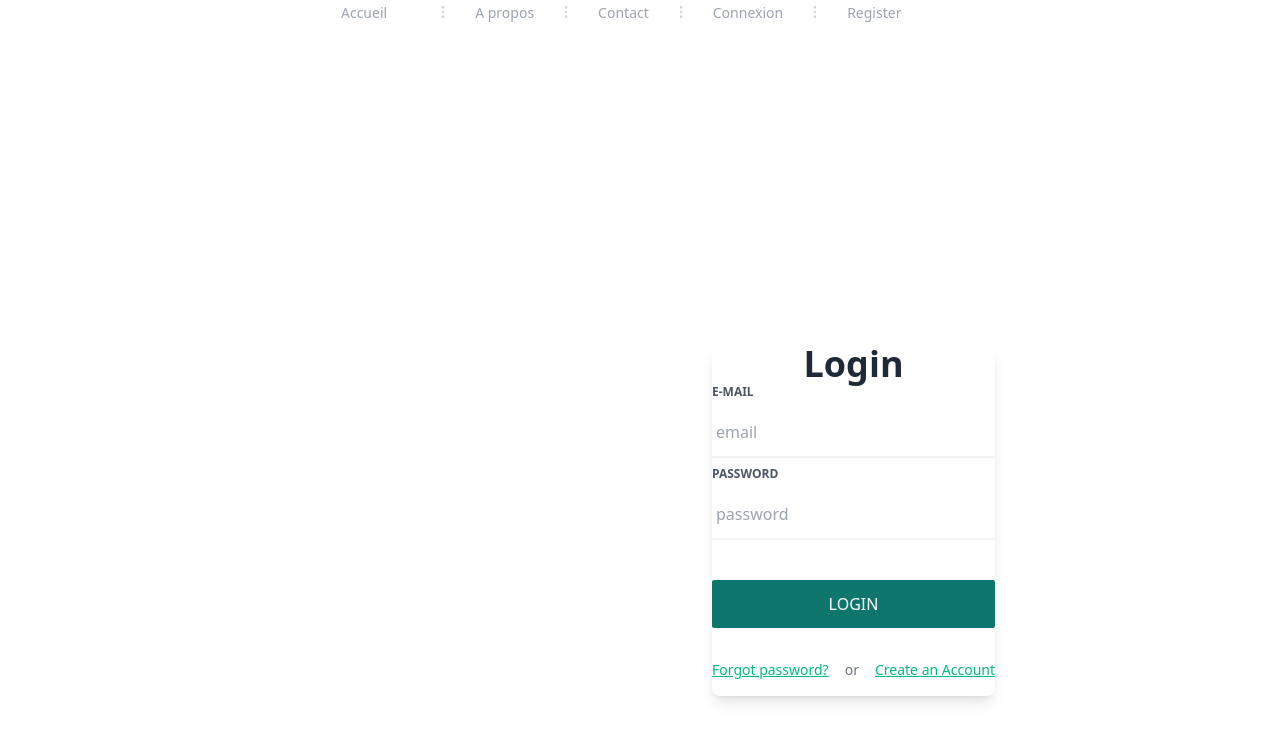
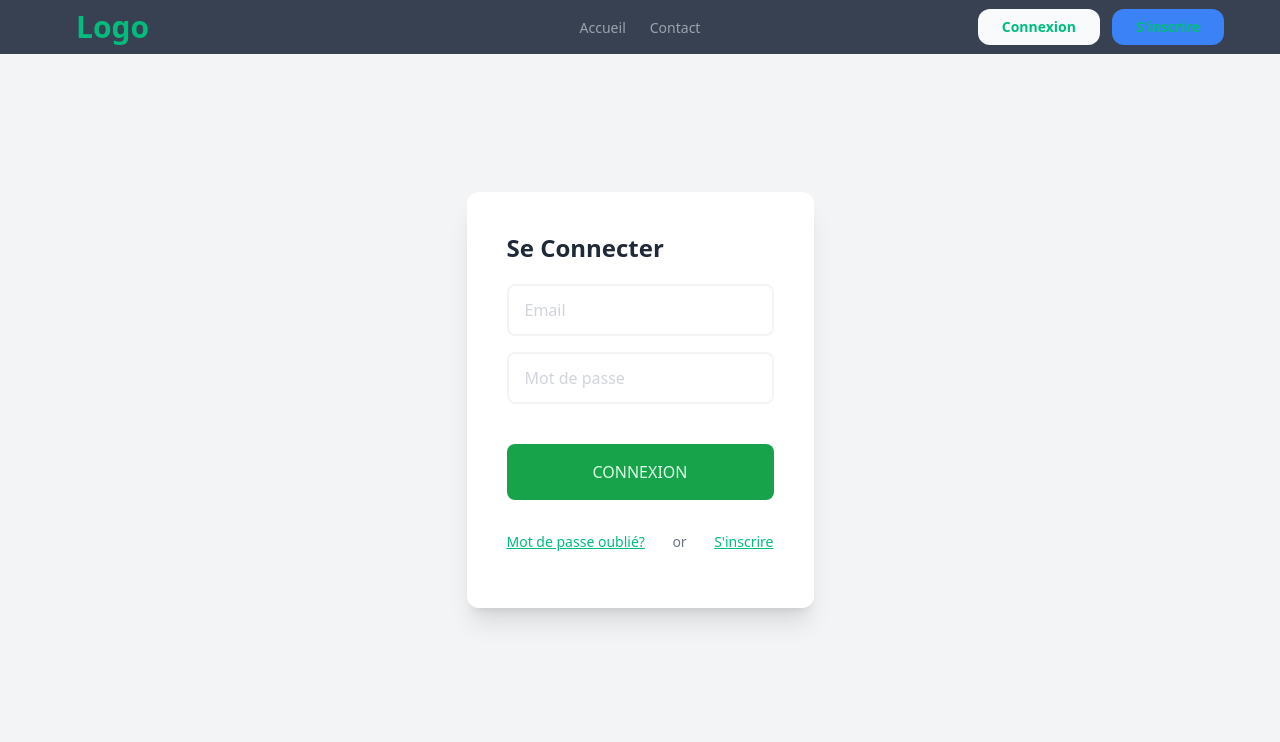
Before and after one commit to challenge-s1/challenge-s1, a Vue app in the folder client/: page / in a window 1280 px wide. Shown: the top 742 px of the page. Built offline with nearby package versions, Linux system fonts and the light colour scheme.

Commit message:
update css of form vuejs

```diff
--- a/client/src/App.vue
+++ b/client/src/App.vue
@@ -1,9 +1,12 @@
 <template>
   <UserProviderVue>
+    <div class=" bg-gray-100  overflow-hidden">
       <NavBarVue />
-        <main class="ml-16 main">
+      <main>
         <router-view />
       </main>
+
+    </div>
   </UserProviderVue>
   <!-- <RouterView /> -->
 </template>
@@ -17,11 +20,7 @@ import UserProviderVue from './components/providers/UserProvider.vue';
 </script>
 
 <style scoped>
-  #app{
-    display: block;
-  }
-  .main{
+.main {
   margin-top: 5rem;
 }
-
 </style>
--- a/client/src/assets/main.css
+++ b/client/src/assets/main.css
@@ -4,11 +4,13 @@
 @tailwind utilities;
 
 #app {
-  max-width: 1280px;
+  width: 100vw;
+  height: 100vh;
+  /* max-width: 1280px;
   margin: 0 auto;
   padding: 2rem;
 
-  font-weight: normal;
+  font-weight: normal; */
 }
 
 a,
@@ -30,9 +32,9 @@ a,
     place-items: center;
   }
 
-  #app {
+  /* #app {
     display: grid;
     grid-template-columns: 1fr 1fr;
     padding: 0 2rem;
-  }
+  } */
 }
--- a/client/src/components/FormField.vue
+++ b/client/src/components/FormField.vue
@@ -17,20 +17,19 @@ const props = defineProps(
         type: {
             type: String,
             required: false
+        },
+        class: {
+            type: String,
+            required: false
         }
     }
 );
 </script>
 
 <template>
-    <div >
-        <component
-        :is="as"
-        :name="name"
-        :type="type"
-        :placeholder="placeholder"
-        @input="$emit('update:modelValue', $event.target.value)"
-        >
+    <div>
+        <component :is="as" :name="name" :type="type" :placeholder="placeholder" :class="class"
+            @input="$emit('update:modelValue', $event.target.value)">
             <slot />
         </component>
     </div>
--- a/client/src/components/bases/NavBar.vue
+++ b/client/src/components/bases/NavBar.vue
@@ -1,6 +1,6 @@
 <script setup>
 
-import {user as UserProvierKeys} from '@/components/providers/UserProviderKeys.js';
+import { user as UserProvierKeys } from '@/components/providers/UserProviderKeys.js';
 import { inject } from 'vue';
 const user = inject(UserProvierKeys);
 
@@ -10,9 +10,15 @@ const user = inject(UserProvierKeys);
 <template>
     <!-- Header -->
     <div>
-        <nav class="fixed w-full pl-16 flex  bg-slite-700">
+        <nav class="fixed w-full pl-16 flex justify-between items-center bg-gray-700">
             <div class="flex items-center flex-shrink-0 text-white mr-6">
                 <a class="text-3xl font-bold leading-none" href="#">
+                    <div class="p-3" style="overflow: hidden;">
+
+                        Logo
+
+                    </div>
+
                     <!-- <img src="@/assets/img/Motobike_ESGI.png" class="" style="overflow: hidden;" width="150"
                         height="150" alt="" /> -->
                 </a>
@@ -26,61 +32,76 @@ const user = inject(UserProvierKeys);
                 </button>
             </div>
             <ul
-                class="hidden absolute lg:flex lg:mx-auto lg:items-center lg:w-auto lg:space-x-6">
+                class="hidden absolute top-1/2 left-1/2 transform -translate-y-1/2 -translate-x-1/2 lg:flex lg:mx-auto  lg:items-center lg:w-auto lg:space-x-6">
                 <li>
-                    <router-link  class="text-sm text-gray-400 hover:text-gray-500"
+                    <router-link class="text-sm text-gray-400 hover:text-gray-500"
                         :to="{ name: 'Home' }">Accueil</router-link>
                 </li>
-                <li  v-if="user" class="text-gray-300">
-                    <svg xmlns="http://www.w3.org/2000/svg" fill="none" stroke="currentColor"
-                        class="w-4 h-4 current-fill" viewBox="0 0 24 24">
-                        <path stroke-linecap="round" stroke-linejoin="round" stroke-width="2"
-                            d="M12 5v0m0 7v0m0 7v0m0-13a1 1 0 110-2 1 1 0 010 2zm0 7a1 1 0 110-2 1 1 0 010 2zm0 7a1 1 0 110-2 1 1 0 010 2z" />
-                    </svg>
+                <li>
+                    <a class="text-sm text-gray-400 hover:text-gray-500" href="#">Contact
+                    </a>
+                </li>
+            </ul>
+            <span class="hidden mr-6 lg:flex">
 
-                </li>
-                <li>
-                    <router-link v-if="user" class="text-sm text-gray-400 hover:text-gray-500"
-                        :to="{ name: 'Login' }">Logout</router-link>
+                <div v-if="!user" class="mr-8">
+                    <a class=" lg:inline-block lg:ml-auto lg:mr-3 py-2 px-6 bg-gray-50 hover:bg-gray-100 text-sm text-gray-900 font-bold  rounded-xl transition duration-200"
+                        href="#">
+                        <router-link :to="{ name: 'Login' }">Connexion</router-link>
+                    </a>
+                    <a class=" lg:inline-block py-2 px-6 bg-blue-500 hover:bg-blue-600 text-sm text-white font-bold rounded-xl transition duration-200"
+                        href="#">
+                        <router-link :to="{ name: 'Register' }">
+                            S'inscrire
+                        </router-link>
+                    </a>
+                </div>
+            </span>
+        </nav>
+        <div class="navbar-menu relative z-50 hidden">
+            <div class="navbar-backdrop fixed inset-0 bg-gray-800 opacity-25"></div>
+            <nav
+                class="fixed top-0 left-0 bottom-0 flex flex-col w-5/6 max-w-sm py-6 px-6 bg-white border-r overflow-y-auto">
+                <div class="flex items-center mb-8">
+                    <a class="mr-auto text-3xl font-bold leading-none" href="#">
+                        <img src="@/assets/img/Motobike_ESGI 2.png" class="" style="overflow: hidden;" width="50%"
+                            height="50%" alt="" />
+                    </a>
+                    <button class="navbar-close">
+                        <svg class="h-6 w-6 text-gray-400 cursor-pointer hover:text-gray-500"
+                            xmlns="http://www.w3.org/2000/svg" fill="none" viewBox="0 0 24 24" stroke="currentColor">
+                            <path stroke-linecap="round" stroke-linejoin="round" stroke-width="2"
+                                d="M6 18L18 6M6 6l12 12"></path>
+                        </svg>
+                    </button>
+                </div>
+                <div>
 
-                </li>
+                    <div v-if="!user" class="mb-2">
+                        <a class="mr-5 lg:inline-block lg:ml-auto lg:mr-3 py-2 px-6 bg-gray-300 hover:bg-gray-400 text-sm text-gray-900 font-bold  rounded-xl transition duration-200"
+                            href="#">
+                            <router-link :to="{ name: 'Login' }">Connexion</router-link>
+                        </a>
+                        <a class="lg:inline-block py-2 px-6 bg-blue-500 hover:bg-blue-600 text-sm text-white font-bold rounded-xl transition duration-200"
+                            href="#">
+                            <router-link :to="{ name: 'Register' }">
+                                S'inscrire
+                            </router-link>
+                        </a>
+                    </div>
+                    <ul>
+                        <li class="mb-1">
+                            <a class="block p-4 text-sm font-semibold text-gray-400 hover:bg-blue-50 hover:text-blue-600 rounded"
+                                href="#"><router-link :to="{ name: 'Home' }">Accueil</router-link></a>
+                        </li>
+                        <li class="mb-1">
+                            <a class="block p-4 text-sm font-semibold text-gray-400 hover:bg-blue-50 hover:text-blue-600 rounded"
+                                href="#">Contact</a>
+                        </li>
+                    </ul>
+                </div>
+            </nav>
+        </div>
+    </div>
 
-                <li class="text-gray-300">
-                    <svg xmlns="http://www.w3.org/2000/svg" fill="none" stroke="currentColor"
-                        class="w-4 h-4 current-fill" viewBox="0 0 24 24">
-                        <path stroke-linecap="round" stroke-linejoin="round" stroke-width="2"
-                            d="M12 5v0m0 7v0m0 7v0m0-13a1 1 0 110-2 1 1 0 010 2zm0 7a1 1 0 110-2 1 1 0 010 2zm0 7a1 1 0 110-2 1 1 0 010 2z" />
-                    </svg>
-                </li>
-                <li><a class="text-sm text-gray-400 hover:text-gray-500" href="#">A propos</a></li>
-
-                <li class="text-gray-300">
-                    <svg xmlns="http://www.w3.org/2000/svg" fill="none" stroke="currentColor"
-                        class="w-4 h-4 current-fill" viewBox="0 0 24 24">
-                        <path stroke-linecap="round" stroke-linejoin="round" stroke-width="2"
-                            d="M12 5v0m0 7v0m0 7v0m0-13a1 1 0 110-2 1 1 0 010 2zm0 7a1 1 0 110-2 1 1 0 010 2zm0 7a1 1 0 110-2 1 1 0 010 2z" />
-                    </svg>
-                </li>
-                <li><a class="text-sm text-gray-400 hover:text-gray-500" href="#">Contact</a></li>
-                <li v-if="!user" class="text-gray-300">
-                    <svg xmlns="http://www.w3.org/2000/svg" fill="none" stroke="currentColor"
-                        class="w-4 h-4 current-fill" viewBox="0 0 24 24">
-                        <path stroke-linecap="round" stroke-linejoin="round" stroke-width="2"
-                            d="M12 5v0m0 7v0m0 7v0m0-13a1 1 0 110-2 1 1 0 010 2zm0 7a1 1 0 110-2 1 1 0 010 2zm0 7a1 1 0 110-2 1 1 0 010 2z" />
-                    </svg>
-                </li>
-                <li v-if="!user"><router-link class="text-sm text-gray-400 hover:text-gray-500" :to="{name:'Login'}">Connexion</router-link></li>
-                <li v-if="!user" class="text-gray-300">
-                    <svg xmlns="http://www.w3.org/2000/svg" fill="none" stroke="currentColor"
-                        class="w-4 h-4 current-fill" viewBox="0 0 24 24">
-                        <path stroke-linecap="round" stroke-linejoin="round" stroke-width="2"
-                            d="M12 5v0m0 7v0m0 7v0m0-13a1 1 0 110-2 1 1 0 010 2zm0 7a1 1 0 110-2 1 1 0 010 2zm0 7a1 1 0 110-2 1 1 0 010 2z" />
-                    </svg>
-                </li>
-                <li v-if="!user"><router-link class="text-sm text-gray-400 hover:text-gray-500" :to="{name:'Register'}">Register</router-link></li>
-            </ul>
-
-        </nav>
-
-    </div>
 </template>
--- a/client/src/views/Home.vue
+++ b/client/src/views/Home.vue
@@ -2,19 +2,20 @@
 
 import UserFormVue from '../components/UserForm.vue';
 //import UserProviderVue from '../components/providers/UserProvider.vue';
-import {user as UserProvierKeys} from '../components/providers/UserProviderKeys.js';
+import { user as UserProvierKeys } from '../components/providers/UserProviderKeys.js';
 import LoginVue from './Login.vue';
 import { inject } from 'vue';
 const user = inject(UserProvierKeys);
 </script>
 
 <template>
-      <div class="wrapper">
+    <div class="wrapper">
         <!-- <UserProviderVue v-slot="{user}" > -->
-                <LoginVue v-if="!user"/>
-                <h1  v-if="user" className="text-3xl font-bold underline">
-                    Hello world!
-                </h1>
+        <LoginVue v-if="!user" />
+        <div v-if="user"
+            class="flex h-screen w-full items-center justify-center bg-gray-900 bg-cover bg-no-repeat overflow-y-auto"
+            style="background-image:url('https://reward-process.com/wp-content/uploads/2017/06/challenge-commercial-4-etapes.jpg')">
+        </div>
         <!-- </UserProviderVue> -->
 
     </div>
--- a/client/src/views/Login.vue
+++ b/client/src/views/Login.vue
@@ -2,10 +2,10 @@
 
 import UserFormVue from '../components/UserForm.vue';
 // import UserProviderVue from '../components/providers/UserProvider.vue';
-import {user as UserProvierKeys} from '../components/providers/UserProviderKeys.js';
+import { user as UserProvierKeys } from '../components/providers/UserProviderKeys.js';
 import FormField from '../components/FormField.vue';
 
-import { inject,provide,reactive } from 'vue';
+import { inject, provide, reactive } from 'vue';
 const login = inject('userProvider:login');
 const props = defineProps(
     {
@@ -24,7 +24,7 @@ const UserData = reactive({
     email: props.email,
     password: props.password
 })
-const onSubmit = function (){
+const onSubmit = function () {
     login(UserData);
 }
 
@@ -33,34 +33,30 @@ const onSubmit = function (){
 </script>
 
 <template>
+    <div class="container px-6 mx-auto">
+        <div class="flex  text-center md:text-left md:flex-row h-screen justify-evenly md:items-center">
 
-<div class="flex flex-col h-screen mt-10">
-        <!-- Auth Card Container -->
-        <div class="grid place-items-center mx-2 my-20 sm:my-auto">
-            <!-- Auth Card -->
-            <div class="bg-white rounded-lg shadow-md lg:shadow-lg">
-
-                <!-- Card Title -->
-                <h2 class="text-center font-semibold text-3xl lg:text-4xl text-gray-800">
-                    Login
+            <div class="bg-white p-10 flex flex-col shadow-xl rounded-xl">
+                <h2 class="text-2xl font-bold text-gray-800 text-left mb-5">
+                    Se Connecter
                 </h2>
-                <UserFormVue  @submit="onSubmit">
-                    <label for="email" class="block text-xs font-semibold text-gray-600 uppercase">E-mail</label>
-                    <FormField id="email" as="input" type="email" name="email" placeholder="email" v-model="UserData.email" class="block w-full py-3 px-1 mt-2
-                        text-gray-800 appearance-none
-                        border-b-2 border-gray-100
-                        focus:text-gray-500 focus:outline-none focus:border-gray-200"/>
-                    <label for="password" class="block mt-2 text-xs font-semibold text-gray-600 uppercase">Password</label>
-                    <FormField id="password" as="input" type="password" name="password" placeholder="password" v-model="UserData.password" class="block w-full py-3 px-1 mt-2
-                        text-gray-800 appearance-none
-                        border-b-2 border-gray-100
-                        focus:text-gray-500 focus:outline-none focus:border-gray-200"/>
-                    <button type="submit" class="w-full py-3 mt-10 bg-teal-700 rounded-sm
-                        font-medium text-white uppercase
-                        focus:outline-none hover:bg-teal-800 hover:shadow-none">Login</button>
+                <UserFormVue @submit="onSubmit">
+                    <!-- <label for="email" class="block text-xs font-semibold text-gray-600 uppercase">E-mail</label> -->
+                    <FormField id="email" as="input" type="email" name="email" placeholder="Email"
+                        v-model="UserData.email"
+                        class=" mb-4 w-full appearance-none border-2 border-gray-100 rounded-lg px-4 py-3 placeholder-gray-300 focus:outline-none focus:ring-2 focus:ring-green-600 focus:shadow-lg" />
+                    <!-- <label for="password" class="block mt-2 text-xs font-semibold text-gray-600 uppercase">Mot de passe
+                    </label> -->
+                    <FormField id="password" as="input" type="password" name="password" placeholder="Mot de passe "
+                        v-model="UserData.password"
+                        class="  w-full appearance-none border-2 border-gray-100 rounded-lg px-4 py-3 placeholder-gray-300 focus:outline-none focus:ring-2 focus:ring-green-600 focus:shadow-lg" />
+                    <button type="submit"
+                        class="  mt-10
+                        font-medium  uppercase
+                        focus:outline-none hover:bg-green-800 hover:shadow-none w-full py-4 bg-green-600 rounded-lg text-green-100">Connexion</button>
                     <div class="sm:flex sm:flex-wrap mt-8 sm:mb-4 text-sm text-center">
                         <a href="forgot-password" class="flex-2 underline">
-                            Forgot password?
+                            Mot de passe oublié?
                         </a>
 
                         <p class="flex-1 text-gray-500 text-md mx-4 my-1 sm:my-auto">
@@ -68,14 +64,16 @@ const onSubmit = function (){
                         </p>
 
                         <a href="register" class="flex-2 underline">
-                            <router-link :to="{ name: 'Register' }">Create an Account</router-link>
+                            <router-link :to="{ name: 'Register' }">S'inscrire</router-link>
                         </a>
                     </div>
                 </UserFormVue>
+            </div>
 
-            </div>
         </div>
     </div>
 
 
+
+
 </template>
--- a/client/src/views/Register.vue
+++ b/client/src/views/Register.vue
@@ -51,54 +51,42 @@ const onSubmit = function () {
 
 <template>
 
-    <div class="flex flex-col h-screen mt-10">
-        <!-- Auth Card Container -->
-        <div class="grid place-items-center mx-2 my-20 sm:my-auto">
-            <!-- Auth Card -->
-            <div class="bg-white rounded-lg shadow-md lg:shadow-lg">
+    <div class="container px-6 mt-20 mb-5 p-4 ">
+        <div class="flex justify-center self-center  z-10">
 
-                <!-- Card Title -->
-                <h2 class="text-center font-semibold text-3xl lg:text-4xl text-gray-800">
-                    Register
+            <div class="p-12 bg-white mx-auto rounded-2xl w-2/5 ">
+                <h2 class="text-2xl font-bold text-gray-800 text-left mb-5">
+                    Création du compte
                 </h2>
                 <UserFormVue @submit="onSubmit">
-                    <label for="firstName" class="block text-xs font-semibold text-gray-600 uppercase">FisrtName</label>
-                    <FormField id="firstName" as="input" type="text" name="firstName" placeholder="FirstName"
-                        v-model="UserData.firstName" class="block w-full py-3 px-1 mt-2
-                        text-gray-800 appearance-none
-                        border-b-2 border-gray-100
-                        focus:text-gray-500 focus:outline-none focus:border-gray-200" />
-                    <label for="lastName" class="block text-xs font-semibold text-gray-600 uppercase">LastName</label>
-                    <FormField id="lastName" as="input" type="text" name="lastName" placeholder="LastName"
-                        v-model="UserData.lastName" class="block w-full py-3 px-1 mt-2
-                        text-gray-800 appearance-none
-                        border-b-2 border-gray-100
-                        focus:text-gray-500 focus:outline-none focus:border-gray-200" />
-                    <label for="email" class="block text-xs font-semibold text-gray-600 uppercase">E-mail</label>
-                    <FormField id="email" as="input" type="email" name="email" placeholder="email"
-                        v-model="UserData.email" class="block w-full py-3 px-1 mt-2
-                        text-gray-800 appearance-none
-                        border-b-2 border-gray-100
-                        focus:text-gray-500 focus:outline-none focus:border-gray-200" />
-                    <label for="password"
-                        class="block mt-2 text-xs font-semibold text-gray-600 uppercase">Password</label>
-                    <FormField id="password" as="input" type="password" name="password" placeholder="password"
-                        v-model="UserData.password" class="block w-full py-3 px-1 mt-2
-                        text-gray-800 appearance-none
-                        border-b-2 border-gray-100
-                        focus:text-gray-500 focus:outline-none focus:border-gray-200" />
-                    <label for="plainPassword"
-                        class="block mt-2 text-xs font-semibold text-gray-600 uppercase">plainPassword</label>
+                    <!-- <label for="firstName" class="block text-xs font-semibold text-gray-600 uppercase">FisrtName</label> -->
+                    <FormField id="firstName" as="input" type="text" name="firstName" placeholder="Prénom"
+                        v-model="UserData.firstName"
+                        class=" mb-3 w-full appearance-none border-2 border-gray-100 rounded-lg px-4 py-3 placeholder-gray-300 focus:outline-none focus:ring-2 focus:ring-green-600 focus:shadow-lg" />
+                    <!-- <label for="lastName" class="block text-xs font-semibold text-gray-600 uppercase">LastName</label> -->
+                    <FormField id="lastName" as="input" type="text" name="lastName" placeholder="Nom"
+                        v-model="UserData.lastName"
+                        class=" mb-3 w-full appearance-none border-2 border-gray-100 rounded-lg px-4 py-3 placeholder-gray-300 focus:outline-none focus:ring-2 focus:ring-green-600 focus:shadow-lg" />
+                    <!-- <label for="email" class="block text-xs font-semibold text-gray-600 uppercase">E-mail</label> -->
+                    <FormField id="email" as="input" type="email" name="email" placeholder="Email"
+                        v-model="UserData.email"
+                        class=" mb-3 w-full appearance-none border-2 border-gray-100 rounded-lg px-4 py-3 placeholder-gray-300 focus:outline-none focus:ring-2 focus:ring-green-600 focus:shadow-lg" />
+                    <!-- <label for="password"
+                        class="block mt-2 text-xs font-semibold text-gray-600 uppercase">Password</label> -->
+                    <FormField id="password" as="input" type="password" name="password" placeholder="Mot de passe"
+                        v-model="UserData.password"
+                        class=" mb-3 w-full appearance-none border-2 border-gray-100 rounded-lg px-4 py-3 placeholder-gray-300 focus:outline-none focus:ring-2 focus:ring-green-600 focus:shadow-lg" />
+                    <!-- <label for="plainPassword"
+                        class="block mt-2 text-xs font-semibold text-gray-600 uppercase">plainPassword</label> -->
                     <FormField id="plainPassword" as="input" type="password" name="plainPassword"
-                        placeholder="plainPassword" v-model="UserData.plainPassword" class="block w-full py-3 px-1 mt-2
-                        text-gray-800 appearance-none
-                        border-b-2 border-gray-100
-                        focus:text-gray-500 focus:outline-none focus:border-gray-200" />
-                    <button type="submit" class="w-full py-3 mt-10 bg-teal-700 rounded-sm
+                        placeholder="Confirmer le mot de passe " v-model="UserData.plainPassword"
+                        class=" w-full appearance-none border-2 border-gray-100 rounded-lg px-4 py-3 placeholder-gray-300 focus:outline-none focus:ring-2 focus:ring-green-600 focus:shadow-lg" />
+                    <div class="flex flex-row justify-around">
+                        <button type="submit" class=" flex   p-5 mt-10 bg-teal-700 rounded-xl
                         font-medium text-white uppercase
-                        focus:outline-none hover:bg-teal-800 hover:shadow-none">Register</button>
+                        focus:outline-none hover:bg-teal-800 hover:shadow-none">S'inscrire</button>
+                    </div>
                 </UserFormVue>
-
             </div>
         </div>
     </div>
```
Lines whose indentation alone changed are shown as unchanged.
